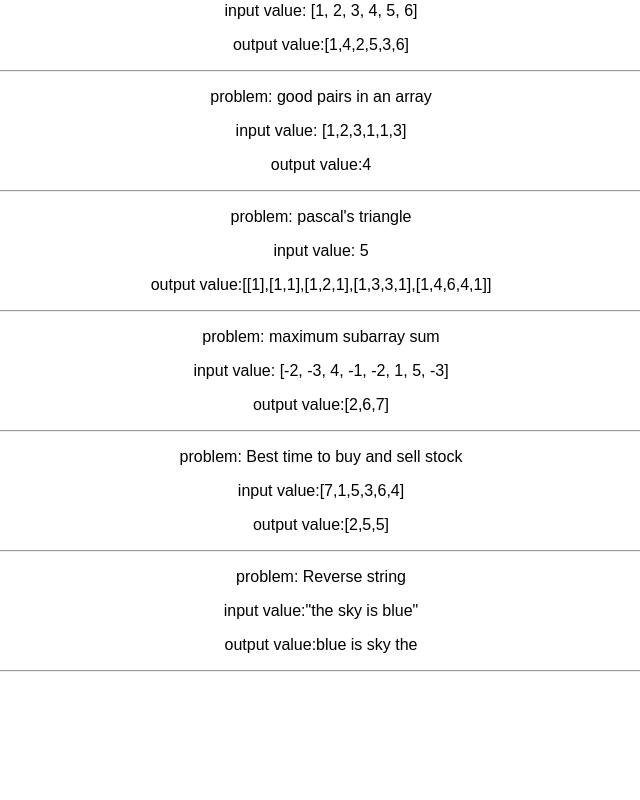
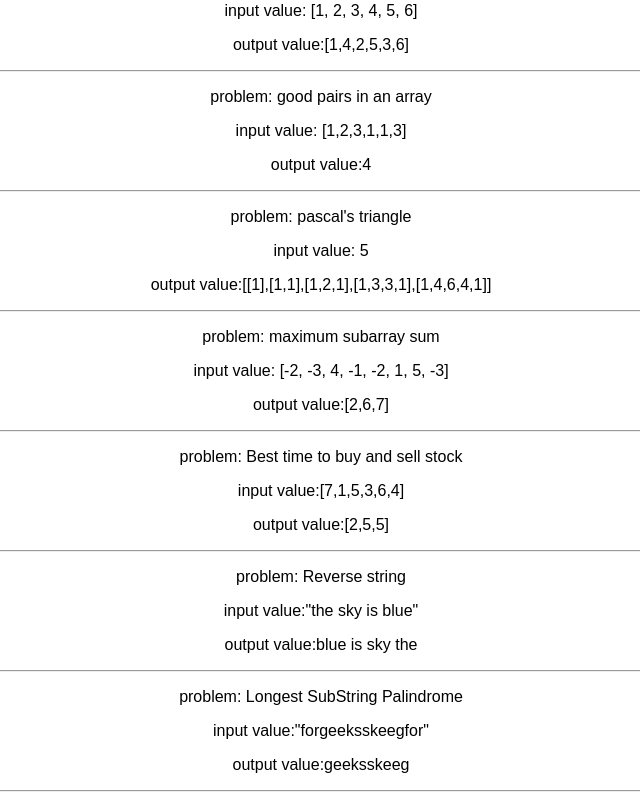
Before and after one commit to ebala96/problem_solving, a React (Create React App) app: page / in a window 1280 px wide. Shown: the part 280-1080 px from the top of the page, without its empty margins (319-959 px from the left). Before the commit the page ends 960 px from the top, so only its background shows below. Built offline with nearby package versions, Linux system fonts and the light colour scheme.

Commit message:
Longest palindromic substring

```diff
--- a/src/App.js
+++ b/src/App.js
@@ -6,6 +6,7 @@ import pascalTriangle from "./problems/pascal_triangle";
 import maximumSubarray from "./problems/maximum_subarray";
 import bestTimeToSellStock from "./problems/best_time_selling_stock";
 import reverseString from "./problems/reverse_string";
+import longestPalindromicSubString from "./problems/longest_palindromic_substring";
 
 export default function App() {
   return (
@@ -63,6 +64,15 @@ export default function App() {
         </p>
       </div>
       <hr></hr>
+      <div>
+        <p>problem: Longest SubString Palindrome</p>
+        <p>input value:"forgeeksskeegfor" </p>
+        <p>
+          output value:
+          {longestPalindromicSubString("forgeeksskeegfor")}
+        </p>
+      </div>
+      <hr></hr>
     </div>
   );
 }
--- /dev/null
+++ b/src/problems/longest_palindromic_substring.js
@@ -0,0 +1,30 @@
+// Longest Palindromic Substring
+// Given a string s, return the longest palindromic substring in s.
+
+var longestPalindromicSubString = (str) => {
+  let stringLength = str.length;
+  let returnString = "";
+  for (let i = 0; i < stringLength; i++) {
+    checkPalindrom(i, i); //odd palindrome we start with same index and traverse left and right
+    checkPalindrom(i, i + 1); //even palindrome we start with adjacent substring and traverse right and left
+  }
+
+  function checkPalindrom(left, right) {
+    while (left >= 0 && right < stringLength && str[left] === str[right]) {
+      //if char at left == char at right
+      left--; //decrease left
+      right++; //increase right and continue the loop
+    }
+    //doing a reverse ++ and -- since it would have been incremented inside loop and condition failed
+    left++;
+    right--;
+
+    //if new palindrome substring length is less than new length assign the new value to substring
+    if (returnString.length < right - left + 1) {
+      returnString = str.slice(left, right + 1);
+    }
+  }
+  return returnString;
+};
+
+export default longestPalindromicSubString;
```
